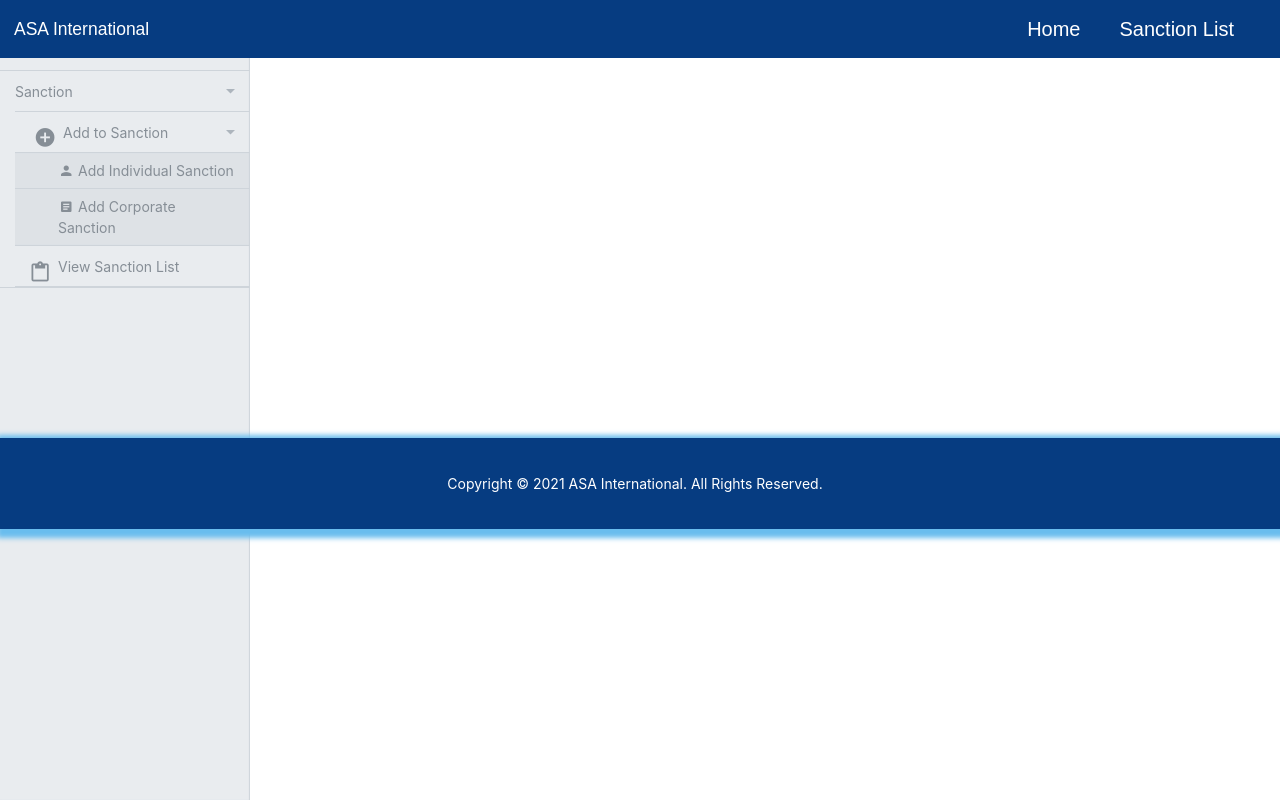
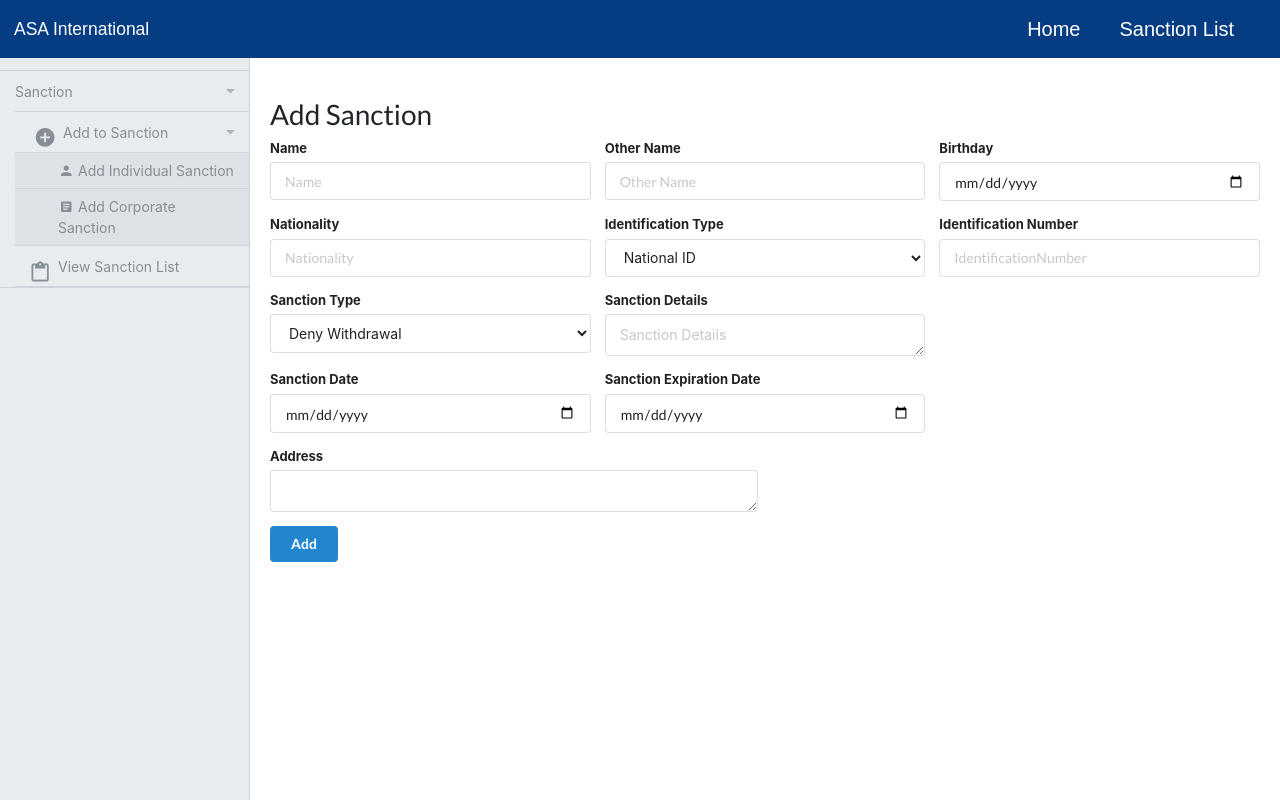
Before and after one commit to chowdhury-najir/react-crud, a React (Create React App) app: page /AddCorporateSanction in a window 1280 px wide. Shown: the top 802 px of the page. Built offline with nearby package versions, Linux system fonts and the light colour scheme.

Commit message:
updated in add sanction

```diff
--- a/package.json
+++ b/package.json
@@ -11,6 +11,7 @@
     "react": "^17.0.2",
     "react-bootstrap": "^2.0.0",
     "react-dom": "^17.0.2",
+    "react-hook-form": "^7.17.5",
     "react-router-dom": "^5.3.0",
     "react-scripts": "4.0.3",
     "uuid": "^8.3.2",
--- a/src/App.js
+++ b/src/App.js
@@ -7,6 +7,7 @@ import HomePage from "./pages/HomePage";
 import SanctionPage from "./pages/SanctionPage"
 import SanctionTypePage from "./pages/SanctionTypePage";
 import AddSanction from "./components/Sanction/AddSanction";
+import SanctionList from "./components/Sanction/SanctionList";
 function App() {
   return (
     <Router>
@@ -20,15 +21,23 @@ function App() {
         {/* <Route exact path="/AddIndividualSanction"  >
           <HomePage />
         </Route> */}
-        {/* <Route exact path="/sanction-type-list" component={SanctionTypePage} /> */}
+        <Route exact path="/sanction-type-list" component={SanctionTypePage} />
 
         <Route
         exact
             path="/AddIndividualSanction"
             render={(props) => (
-              <AddSanction {...props}  />
+              <AddSanction {...props} name= "IndividualSanction" />
             )}
           />
+
+        <Route exact path="/AddCorporateSanction"
+            render={(props) => (
+                <AddSanction {...props} name= "Corporate Sanction"  />
+              )}
+        />
+
+      <Route exact path="/SanctionList" component={SanctionList} />
       </Switch>
       <Footer />
     </Router>
--- a/src/common/Sidebar.js
+++ b/src/common/Sidebar.js
@@ -14,7 +14,7 @@ const Sidebar = () => {
         []);
 
     return (
-        <div class="kt-sideleft">
+        <div className="kt-sideleft">
             <ul className="nav kt-sideleft-menu">
 
                 {navData.map((tab) => (
--- a/src/components/Sanction/AddSanction.js
+++ b/src/components/Sanction/AddSanction.js
@@ -1,11 +1,12 @@
-import React from "react";
-//import { useForm } from "react-hook-form"
+import React , {useState} from "react";
+import { useForm } from "react-hook-form"
 //import nextId from "react-id-generator";
 import SanctionService from "../../services/SanctionService";
 import { v4 as uuid4 } from "uuid";
-class AddSanction extends React.Component {
+function AddSanction (props)  {
+  let { register, handleSubmit,watch, formState: { errors } ,setError,clearErrors} = useForm();
 
-  state = {
+ let initialState = {
     SanctionPartyType: 1,
     Name: "",
     OtherName : "",
@@ -20,16 +21,33 @@ class AddSanction extends React.Component {
     SanctionExpiration: new Date()
   }
 
-  add = (e) => {
-    e.preventDefault();
-    if (this.state.Name === "" || this.state.OtherName === "") {
-      alert("ALl the fields are mandatory!");
-      return;
-    }
-    console.log(this.state);
+  let [state,setState] = useState(initialState);
 
-    SanctionService.addSanctionHandler(this.state);
-    this.setState(
+  const add = (data) => {
+
+    data.SanctionTypeId = parseInt(data.SanctionTypeId);
+    data.IdentificationType = parseInt(data.IdentificationType);
+    data.SanctionPartyType = 1;
+    setState(data);
+
+   // console.log(data);
+  //  Services.getSanctionList()
+  //     .then((res) => {
+  //       setState({
+  //         sanctionTypeData: res,
+  //         loading: false,
+  //         hasError: false,
+  //       });
+  //     })
+  //     .catch((err) =>
+
+   SanctionService.addSanctionHandler(state)
+      .then((response) =>{
+        console.log(response);
+
+      if(response === 1 ){
+        alert("created successfully");
+        setState(
           {SanctionPartyType: 1,
           Name: "",
           OtherName : "",
@@ -43,38 +61,42 @@ class AddSanction extends React.Component {
           SanctionDate: new Date(),
           SanctionExpiration: new Date()
         });
-    this.props.history.push("/");  //take to contact page
+        //props.history.push("/");  //take to contact page
+      }
+
+      })
+      .catch( (err)=> console.log(err));
+
   };
 
-  handleChange = (e) => {
+ let handleChange = (e) => {
+   console.log(e);
+
     let name = e.target.name;
     if(name === "SanctionTypeId" || name === "IdentificationType"){
       var value =parseInt(e.target.value) ;
     }
     else{
-      var value = e.target.value;
+       value = e.target.value;
     }
-    this.setState({ [name]: value });
-    console.log(this.state);
+    setState({...state, [name] : value });
+    console.log(state);
   }
 
-  render() {
-    console.log(this.props);
     return (
       <div className="kt-mainpanel">
         <div className="kt-pagebody">
           <div className="ui main">
             <h2>Add Sanction</h2>
-            <form className="ui form" onSubmit={this.add}>
+            <form className="ui form" onSubmit={handleSubmit(add)}>
               <div className="three fields">
               <div className="field">
-                  <label>Name</label>
+                  <label> Name</label>
                   <input
                     type="text"
-                    name="Name"
-                    placeholder="FirstName"
-                    value={this.state.Name}
-                    onChange={this.handleChange}
+                    placeholder="Name"
+                    value = {state.Name}
+                    {...register("Name",{required: "Name is required", onChange: (e) => {handleChange(e)} })}
                   />
                 </div>
 
@@ -82,16 +104,22 @@ class AddSanction extends React.Component {
                   <label>Other Name</label>
                   <input
                     type="text"
-                    name="OtherName"
-                    placeholder="OtherName"
-                    value={this.state.OtherName}
-                    onChange={this.handleChange}
+                    placeholder="Other Name"
+                    name = "OtherName"
+                    value = {state.OtherName}
+                    onChange = {handleChange}
+                    {...register("OtherName",{required: "Other Name is required", onChange: (e) => {handleChange(e)}})}
                   />
                 </div>
-
                 <div className="field">
                   <label for="birthday">Birthday</label>
-                  <input type="date" id="birthday" name="DateOfBirth" onChange={this.handleChange} value={this.state.DateOfBirth} />
+                  <input type="date" id="birthday"
+                    name = "DateOfBirth"
+                    value = {state.DateOfBirth}
+                    onChange = {handleChange}
+                   {...register("DateOfBirth",{required: "Birthday is required", onChange: (e) => {handleChange(e)}})}
+
+                   />
                 </div>
 
               </div>
@@ -101,19 +129,21 @@ class AddSanction extends React.Component {
                   <label>Nationality</label>
                   <input
                     type="text"
-                    name="Nationality"
                     placeholder="Nationality"
-                    value={this.state.Nationality}
-                    onChange={this.handleChange}
+                    name = "Nationality"
+                    value = {state.Nationality}
+                    onChange = {handleChange}
+                    {...register("Nationality",{required: "Nationality is required" ,onChange: (e) => {handleChange(e)}})}
                   />
                 </div>
 
                 <div className="field">
                   <label>Identification Type</label>
+
                   <select
-                    name="IdentificationType"
-                    value={this.state.IdentificationType}
-                    onChange={this.handleChange}
+                    value = {state.IdentificationType}
+
+                    {...register("IdentificationType" ,{ onChange : (e) => {handleChange(e)} })}
                   >
                     <option value="1" >National ID</option>
                     <option value="2" >Voter ID</option>
@@ -127,10 +157,11 @@ class AddSanction extends React.Component {
                   <label>Identification Number</label>
                   <input
                     type="text"
-                    name="IdentificationNumber"
                     placeholder="IdentificationNumber"
-                    value={this.state.IdentificationNumber}
-                    onChange={this.handleChange}
+                    name = "IdentificationNumber"
+                    value = {state.IdentificationNumber}
+                    onChange = {handleChange}
+                    {...register("IdentificationNumber",{required: "IdentificationNumber is required" , onChange: (e) => {handleChange(e)}})}
                   />
                 </div>
               </div>
@@ -139,9 +170,10 @@ class AddSanction extends React.Component {
                 <div className="field">
                   <label>Sanction Type</label>
                   <select
-                    name="SanctionTypeId"
-                    value={this.state.SanctionTypeId}
-                    onChange={this.handleChange}
+                  name = "SanctionTypeId"
+                  value = {state.SanctionTypeId}
+
+                    {...register("SanctionTypeId",  {onChange: (e) => {handleChange(e)}}) }
                   >
                     <option value="1" >Deny Withdrawal </option>
                     <option value="2" >Deny Accout Creation</option>
@@ -156,8 +188,9 @@ class AddSanction extends React.Component {
                   <textarea
                    name="SanctionDetails"
                    placeholder="Sanction Details"
-                   value={this.state.SanctionDetails}
-                   onChange={this.handleChange}
+                   value={state.SanctionDetails}
+                   onChange = {handleChange}
+                   {...register("SanctionDetails",{required : "Sanction Details is required" , onChange: (e) => {handleChange(e)}})}
                   rows="1"
                 >
                 </textarea>
@@ -169,11 +202,21 @@ class AddSanction extends React.Component {
               <div className = "three fields">
                 <div className="field">
                     <label for="birthday">Sanction Date</label>
-                    <input type="date" id="SanctionDate" name="SanctionDate" onChange={this.handleChange} value={this.state.SanctionDate} />
+                    <input type="date" id="SanctionDate"
+                    name = "SanctionDate"
+                    value = {state.SanctionDate}
+                    onChange = {handleChange}
+                    {...register("SanctionDate",{required : "Sanction date is required" , onChange: (e) => {handleChange(e)} }) }
+                    />
                   </div>
                 <div className="field">
                   <label for="birthday">Sanction Expiration Date</label>
-                  <input type="date" id="" name="SanctionExpiration" onChange={this.handleChange} value={this.state.SanctionExpiration} />
+                  <input type="date" id=""
+                     name = "SanctionExpiration"
+                     value = {state.SanctionExpiration}
+                     onChange = {handleChange}
+                   {...register("SanctionExpiration",{required : "SanctionExpiration  is required" , onChange: (e) => {handleChange(e)}}) }
+                   />
                 </div>
               </div>
 
@@ -181,9 +224,10 @@ class AddSanction extends React.Component {
               <div className="field">
                 <label>Address</label>
                 <textarea
-                  name="Address"
-                  value={this.state.Address}
-                  onChange={this.handleChange}
+                  name = "Address"
+                  value ={state.Address}
+                  onChange = {handleChange}
+                  {...register("Address",{required : "Address is required" , onChange: (e) => {handleChange(e)}})}
                   rows="1"
                 >
                 </textarea>
@@ -200,6 +244,5 @@ class AddSanction extends React.Component {
 
     );
 }
-}
 
 export default AddSanction;
--- /dev/null
+++ b/src/components/Sanction/SanctionList.js
@@ -0,0 +1,13 @@
+import React from "react";
+
+function SanctionList(){
+
+    return(
+        <div className ="kt-mainpanel">
+            <div className ="kt-pagebody">
+                <h1>SanctionList</h1>
+            </div>
+        </div>
+    );
+};
+export default SanctionList;
--- a/src/utils/ServerUrl.js
+++ b/src/utils/ServerUrl.js
@@ -1 +1 @@
-export const SERVER_URL = "localhost:3306";
+export const SERVER_URL ="http://192.168.97.24:9002/api/Sanction/";
```
Also changed, not shown: src/services/SanctionService.js (+7 -4 lines), 1 other file (tests, documents, lock files or other folders). Lines whose indentation alone changed are shown as unchanged.
